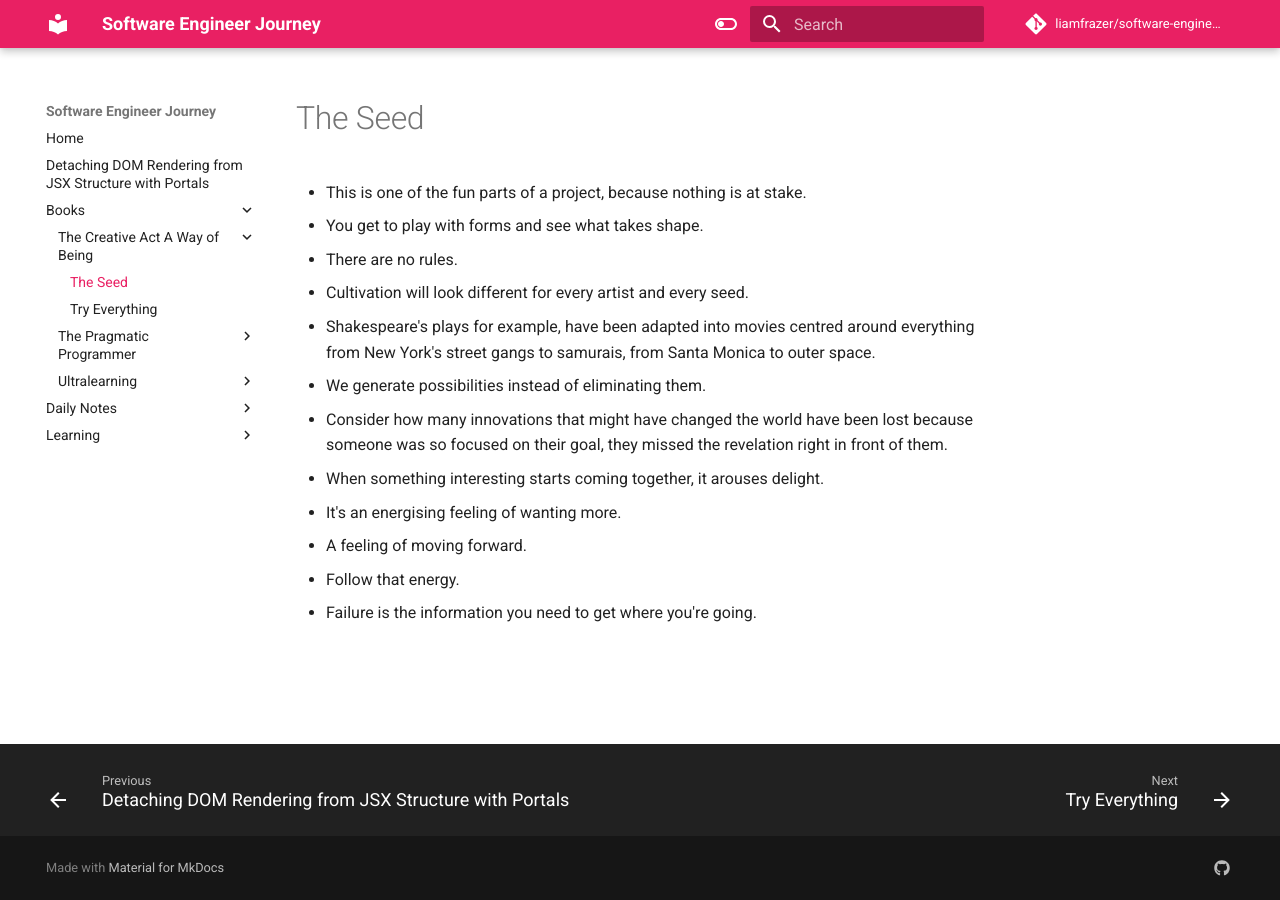
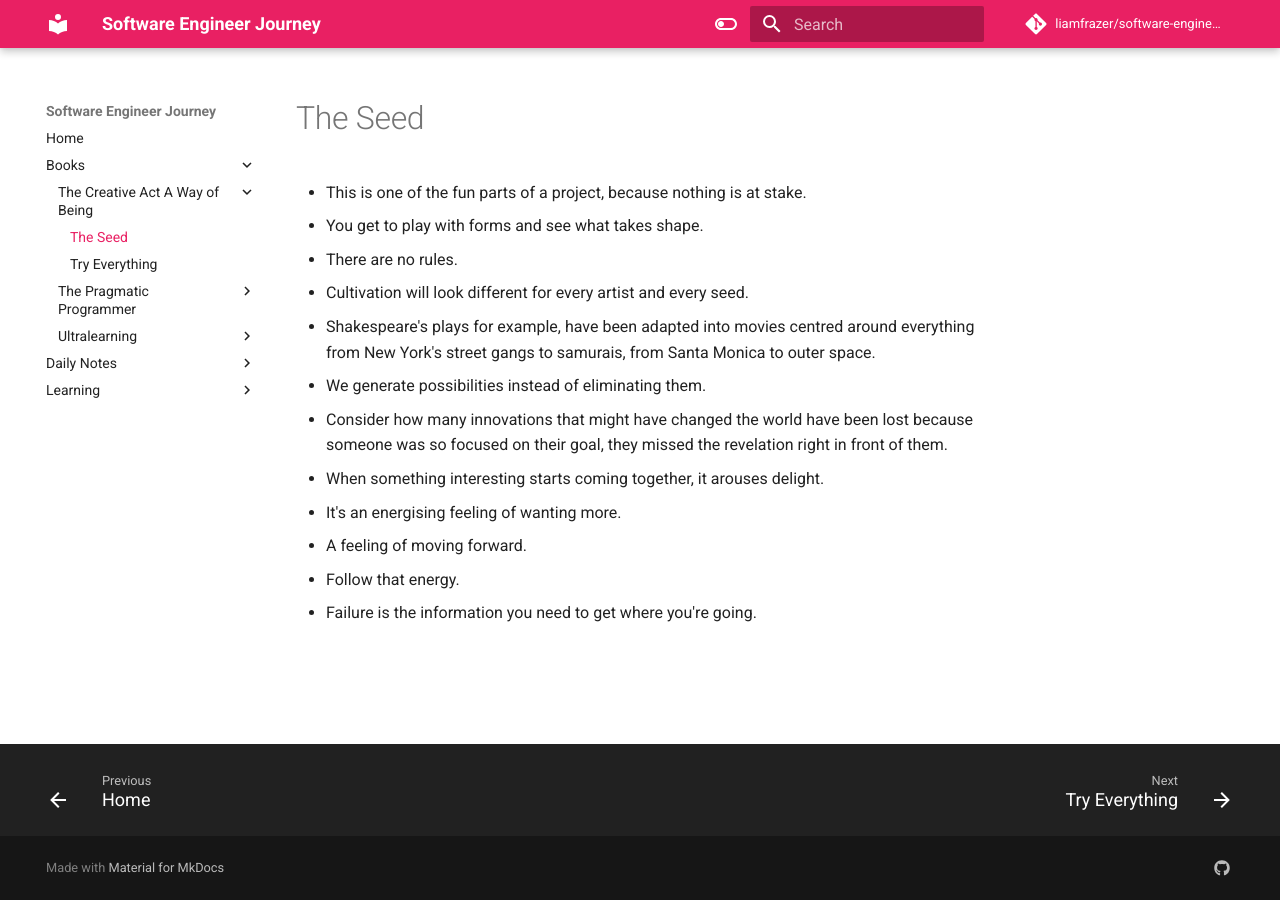
Before and after one commit to liamfrazer/software-engineer-journey, an MkDocs documentation site: the page built from docs/Books/The Creative Act - A Way of Being/The Seed.md, in a window 1280 px wide. Built offline with MkDocs 1.6.1 and Material for MkDocs 9.7.7, drawn with Linux system fonts in a browser that asks for light colours; comment, search, counter and statistics services are not loaded.

Commit message:
vault backup: 2023-12-29 17:43:45

````diff
--- a/docs/Detaching DOM Rendering from JSX Structure with Portals.md
+++ /dev/null
@@ -1,14 +0,0 @@
----
-tags:
-  - react
-  - portals
----
-# Detaching DOM Rendering from JSX Structure with Portals
-* Technically, it would make more sense for the overlay element to be output directly within a body or a `div`
-* A deeply nested element could be hidden by other elements
-
-```jsx
-import { createPortal } from "react-dom";
-```
-* The idea is to teleport the HTML code into a different place within the DOM
-* This wraps the returned JSX and then a second value is passed from the main HTML file
--- /dev/null
+++ b/docs/Learning/The Complete React Guide/Detaching DOM Rendering from JSX Structure with Portals.md
@@ -0,0 +1,34 @@
+---
+tags:
+  - react
+  - portals
+---
+# Detaching DOM Rendering from JSX Structure with Portals
+* Technically, it would make more sense for the overlay element to be output directly within a body or a `div`
+* A deeply nested element could be hidden by other elements
+
+```jsx
+import { createPortal } from "react-dom";
+```
+* The idea is to teleport the HTML code into a different place within the DOM
+* This wraps the returned JSX and then a second value is passed from the main HTML file
+
+```jsx
+	return createPortal(
+		<dialog ref={dialog} className="result-modal" onClose={onReset}>
+			{userLost && <h2>You lost.</h2>}
+			{!userLost && <h2>Your Score: {score}</h2>}
+			<p>
+				The target time was <strong>{targetTime} seconds.</strong>
+			</p>
+			<p>
+				You stopped the timer with{" "}
+				<strong>{formattedRemainingTime} seconds left.</strong>
+			</p>
+			<form method="dialog" onSubmit={onReset}>
+				<button>Close</button>
+			</form>
+		</dialog>,
+		document.getElementById("modal")
+	);
+```
````
Also changed, not shown: docs/index.md (+1 -1 lines).
